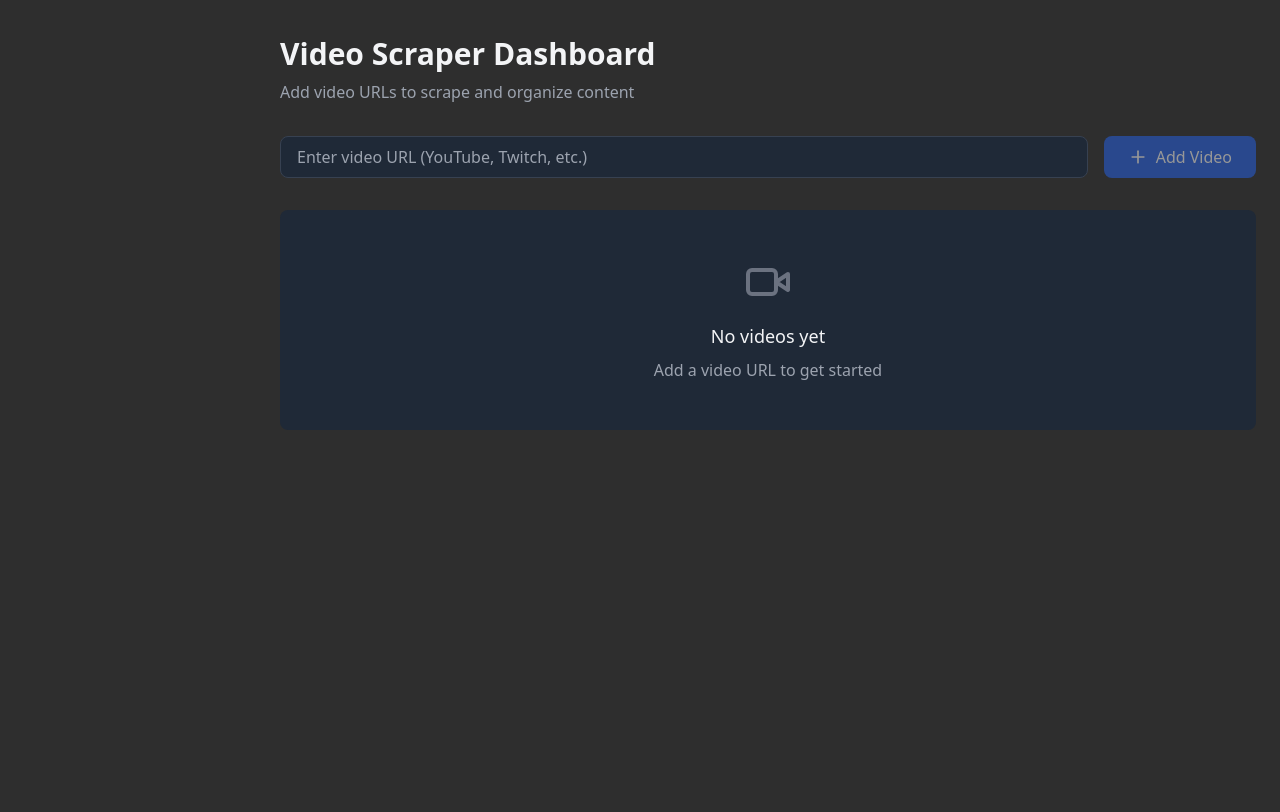
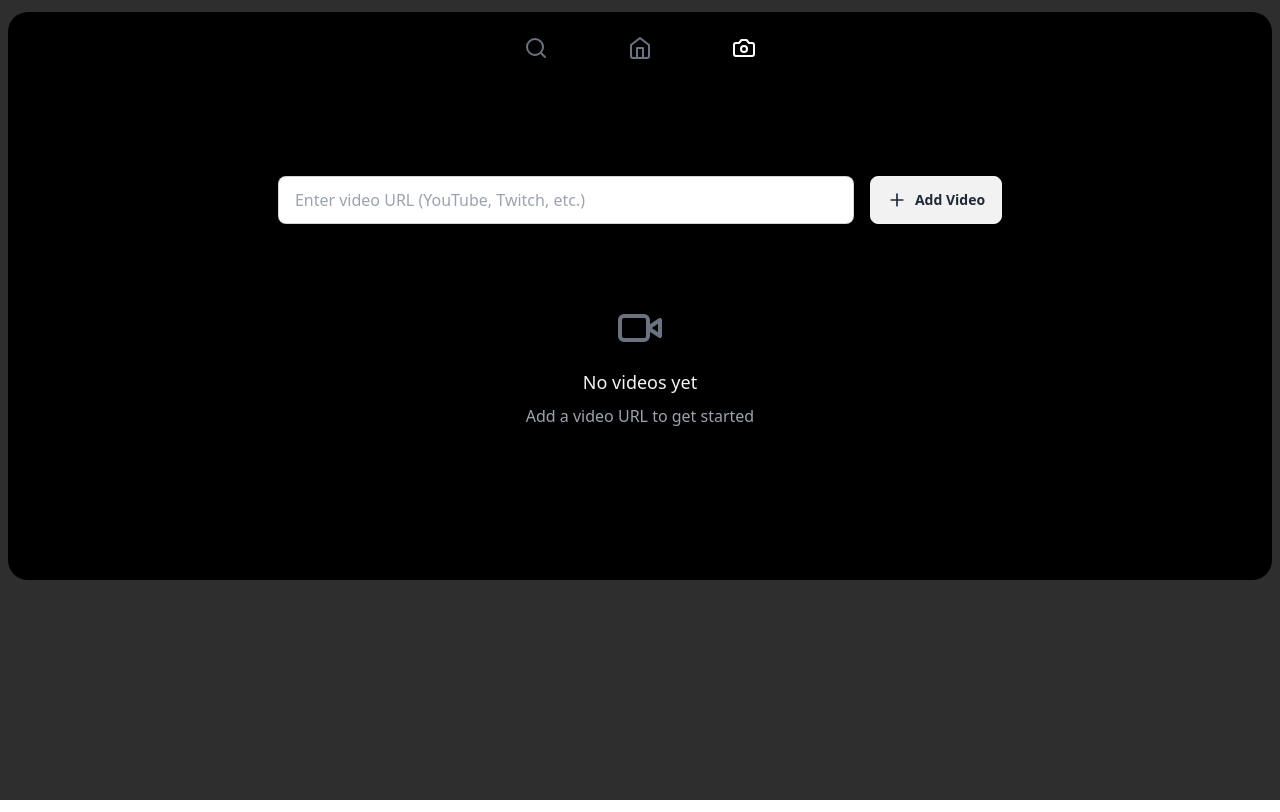
Before and after one commit to oasisMystre/vxxn, a React (Vite) app: page /upload in a window 1280 px wide. Built offline with nearby package versions, Linux system fonts and the light colour scheme.

Commit message:
another fixes

```diff
--- a/src/components/videoPlayer/videoPlayer.tsx
+++ b/src/components/videoPlayer/videoPlayer.tsx
@@ -39,7 +39,11 @@ const creators = [
     }
 ];
 
-function VideoPlayerModal() {
+interface Props {
+    isRightSide?: boolean;
+}
+
+function VideoPlayerModal({isRightSide}: Props) {
     const carouselRef = React.useRef<HTMLDivElement>(null);
 
     const scroll = (direction: 'left' | 'right') => {
@@ -58,7 +62,7 @@ function VideoPlayerModal() {
         <div className="container w-full h-full">
             {/* Video Player Section */}
             <div className="rounded-[20px] flex justify-center items-center h-full">
-                <div className="relative bg-gray-900 h-[450px] w-full max-w-[500px] rounded-[20px]">
+                <div className={`relative ${isRightSide ? "w-[311px] h-[216px]" : "h-[450px] w-full max-w-[500px] bg-gray-900"} rounded-[20px]`}>
                     <video
                         className="absolute top-0 left-0 w-full h-full rounded-[20px] object-cover"
                         poster="https://images.unsplash.com/photo-1516035069371-29a1b244cc32?w=1280&h=720&fit=crop"
--- a/src/layout/layout.tsx
+++ b/src/layout/layout.tsx
@@ -16,7 +16,7 @@ const Layout: React.FC<LayoutProps> = ({ children, hideSidebar }) => {
                 <Navbar />
             </header> */}
 
-            <main className="pt-3 w-full flex no-scrollbar">
+            <main className="w-full flex no-scrollbar">
                 {children}
             </main>
         </div>
--- a/src/layout/sidebar.tsx
+++ b/src/layout/sidebar.tsx
@@ -3,8 +3,12 @@ import { Star } from 'lucide-react';
 import CreatorCard from './components/CreatorCard';
 import ChannelCard from './components/ChannelCard';
 import SponsoredCard from './components/SponsoredCard';
+import VideoPlayerModal from '../components/videoPlayer/videoPlayer';
 
-const Sidebar = () => {
+interface Props {
+  isRightSide?: boolean;
+}
+const Sidebar = ({isRightSide}: Props) => {
   const trending = [
     {
       type: 'channel',
@@ -47,10 +51,11 @@ const Sidebar = () => {
 
   return (
     <div className="pb-5">
-      <h2 className="text-2xl pl-6 md:text-2xl font-[500px] text-center text-white fixed top-3 z-10 bg-black w-[300px] py-5 rounded-[20px]">Categories</h2>
+      <h2 className={`text-2xl pl-6 md:text-2xl font-[500px] text-center ${!isRightSide ? "text-white" : "text-black"} fixed top-3 z-10 bg-black w-[300px] py-5 rounded-[20px]`}>Categories</h2>
       <div className="w-full p-6 pt-20 h-full">
         {isLoading ? <CardsSkeleton /> : trending.map((item, index) => {
           if (item.type === 'channel') {
+            if (!isRightSide) {
               return (
                 <ChannelCard
                   key={index}
@@ -59,6 +64,11 @@ const Sidebar = () => {
                   description={item.description}
                 />
               );
+            } else {
+              return (
+              <VideoPlayerModal isRightSide={isRightSide} />
+              )
+            }
           } else if (item.type === 'creator') {
             return (
               <CreatorCard
--- a/src/pages/Home/index.tsx
+++ b/src/pages/Home/index.tsx
@@ -3,7 +3,7 @@ import Layout from '../../layout/layout';
 import Sidebar from '../../layout/sidebar';
 import VideoPlayerModal from '../../components/videoPlayer/videoPlayer';
 import { Link, useLocation } from 'react-router-dom';
-import { HomeIcon, SearchIcon } from 'lucide-react';
+import { CameraIcon, HomeIcon, SearchIcon } from 'lucide-react';
 
 function Home() {
     const [posts, setPosts] = useState<number[]>([]);
@@ -42,24 +42,25 @@ function Home() {
     const [active, setActive] = React.useState("home");
     return (
         <Layout>
-            <div className="fixed lg:block hidden border-none left-2 top-3">
+            <div className="fixed lg:block hidden border-none left-3 top-3">
                 <div style={{ width: "300px" }} className="artboard phone-1 bg-black rounded-[20px] h-full overflow-y-auto no-scrollbar">
                     <Sidebar />
                 </div>
             </div>
             <div className="flex-1 min-h-screen">
-                <div className="max-w-[620px] mx-auto">
-                    <div style={{ width: "620px" }} className="artboard phone-1 bg-black rounded-[20px] fixed h-full overflow-y-auto no-scrollbar">
+                <div className="max-w-[630px] mx-auto">
+                    <div style={{ width: "630px" }} className="artboard phone-1 bg-black rounded-[20px] fixed top-3 h-full overflow-y-auto no-scrollbar">
                         {/* haeder */}
                         <div className='flex justify-center items-center gap-20 pt-5 fixed pb-3 top-3 rounded-[20px] z-10 bg-black w-[620px]'>
                             <Link to="#" onClick={() => setActive("search")}>
                                 <SearchIcon className={`w-6 h-6 cursor-pointer ${active == "search" && "text-white"} text-gray-500`} />
                             </Link>
-                            <div>
-                                <Link to="#" onClick={() => setActive("home")}>
-                                    <HomeIcon className={`w-6 h-6 cursor-pointer ${active == "home" && "text-white"} text-gray-500`} />
-                                </Link>
-                            </div>
+                            <Link to="#" onClick={() => setActive("home")}>
+                                <HomeIcon className={`w-6 h-6 cursor-pointer ${active == "home" && "text-white"} text-gray-500`} />
+                            </Link>
+                            <Link to="/upload" onClick={() => setActive("camera")}>
+                                <CameraIcon className={`w-6 h-6 cursor-pointer ${active == "camera" && "text-white"} text-gray-500`} />
+                            </Link>
                         </div>
 
                         {isLoading
@@ -77,9 +78,9 @@ function Home() {
 
             {/* Right Sidebar */}
             {/* h-full overflow-y-auto no-scrollbar */}
-            <div className="fixed lg:block hidden border-none right-2 top-3">
+            <div className="fixed lg:block hidden border-none right-3 top-3">
                 <div style={{ width: "300px" }} className="artboard phone-1 bg-black rounded-[20px] h-full overflow-y-auto no-scrollbar">
-                    <Sidebar />
+                    <Sidebar isRightSide />
                 </div>
             </div>
         </Layout>
--- a/src/pages/upload/index.tsx
+++ b/src/pages/upload/index.tsx
@@ -1,7 +1,8 @@
 import React, { useState, useMemo } from 'react';
-import { Video, Youtube, Twitch, Plus, Loader2, Upload, X, Search } from 'lucide-react';
+import { Video, Youtube, Twitch, Plus, Loader2, Upload, X, Search, SearchIcon, HomeIcon, CameraIcon } from 'lucide-react';
 import Layout from '../../layout/layout';
 import { VideoItem } from '../../lib/types';
+import { Link } from 'react-router-dom';
 
 function UploadPage() {
     const [url, setUrl] = useState('');
@@ -100,29 +101,50 @@ function UploadPage() {
                 return <Video className="w-5 h-5 text-blue-500" />;
         }
     };
+    const [active, setActive] = React.useState("camera");
 
     return (
         <Layout>
-            <div className="ml-64 flex-1 p-6 min-h-screen">
-                {/* Header */}
-                <div className="mb-8">
-                    <h1 className="text-3xl font-bold">Video Scraper Dashboard</h1>
-                    <p className="mt-2 text-gray-400">Add video URLs to scrape and organize content</p>
+            <div style={{ width: "100%" }} className="artboard mx-2 my-3 phone-1 bg-black rounded-[20px] h-full overflow-y-auto no-scrollbar">
+                {/* haeder */}
+                <div className='flex justify-center items-center gap-20 pt-6 w-full pb-3 top-3 rounded-[20px] z-10 bg-black'>
+                    <Link to="#" onClick={() => setActive("search")}>
+                        <SearchIcon className={`w-6 h-6 cursor-pointer ${active == "search" && "text-white"} text-gray-500`} />
+                    </Link>
+                    <Link to="/" onClick={() => setActive("home")}>
+                        <HomeIcon className={`w-6 h-6 cursor-pointer ${active == "home" && "text-white"} text-gray-500`} />
+                    </Link>
+                    <Link to="/upload" onClick={() => setActive("camera")}>
+                        <CameraIcon className={`w-6 h-6 cursor-pointer ${active == "camera" && "text-white"} text-gray-500`} />
+                    </Link>
                 </div>
-
+                <div className="flex-1 p-6 min-h-screen mt-20">
                     {/* Input Form */}
                     <form onSubmit={handleSubmit} className="mb-8">
-                    <div className="flex gap-4">
-                        <div className="flex-1">
+                        <div className="flex justify-center gap-4">
+                            <div className='w-full max-w-xl'>
                                 <input
                                  type="url"
                                     value={url}
-                                onChange={(e) => setUrl(e.target.value)}
+                                    placeholder="Enter video URL (YouTube, Twitch, etc.)"
+                                    onChange={(e) => setUrl(e.target.value)} className="input input-bordered w-full max-w-xl" />
+                                {/* <input
                                     placeholder="Enter video URL (YouTube, Twitch, etc.)"
                                     className="w-full px-4 py-2 rounded-lg bg-gray-800 border border-gray-700 text-gray-100 focus:ring-2 focus:ring-blue-500 focus:border-transparent outline-none"
-                            />
+                                /> */}
                             </div>
-                        <button
+                            <button type="submit"
+                                // disabled={isLoading || !url}
+                                className="btn btn-md sm:btn-md md:btn-md lg:btn-md flex items-center gap-2">
+                                {isLoading ? (
+                                    <Loader2 className="w-5 h-5 animate-spin" />
+                                ) : (
+                                    <Plus className="w-5 h-5" />
+                                )}
+                                Add Video
+                            </button>
+
+                            {/* <button
                                 type="submit"
                                 disabled={isLoading || !url}
                                 className="px-6 py-2 bg-blue-600 text-white rounded-lg hover:bg-blue-700 focus:ring-2 focus:ring-blue-500 focus:ring-offset-2 disabled:opacity-50 disabled:cursor-not-allowed flex items-center gap-2"
@@ -133,7 +155,7 @@ function UploadPage() {
                                     <Plus className="w-5 h-5" />
                                 )}
                                 Add Video
-                        </button>
+                            </button> */}
                         </div>
                     </form>
 
@@ -235,7 +257,7 @@ function UploadPage() {
 
                     {/* Empty State */}
                     {videos.length === 0 && (
-                    <div className="text-center py-12 bg-gray-800 rounded-lg">
+                        <div className="text-center py-12 rounded-lg">
                             <Video className="w-12 h-12 text-gray-500 mx-auto mb-4" />
                             <h3 className="text-lg font-medium mb-2">No videos yet</h3>
                             <p className="text-gray-400">Add a video URL to get started</p>
@@ -251,6 +273,7 @@ function UploadPage() {
                         </div>
                     )}
                 </div>
+            </div>
         </Layout>
     );
 }
```
Lines whose indentation alone changed are shown as unchanged.
